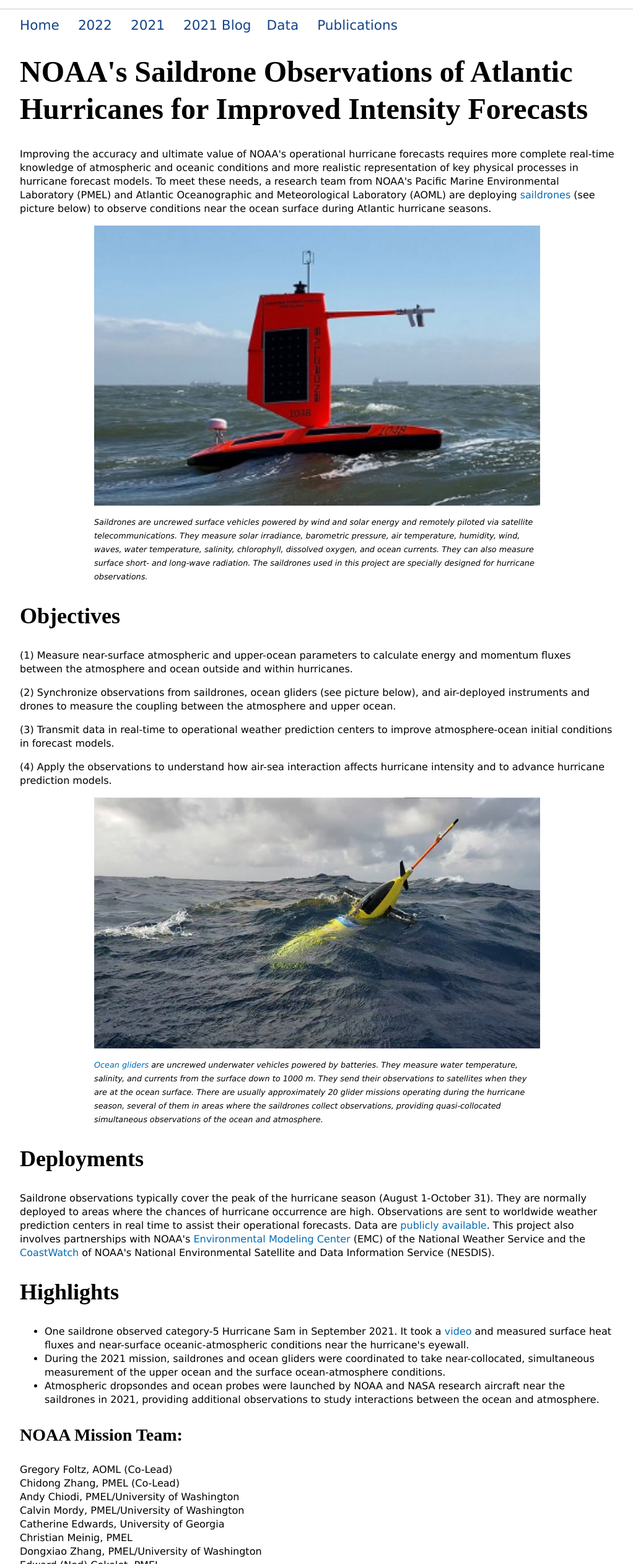
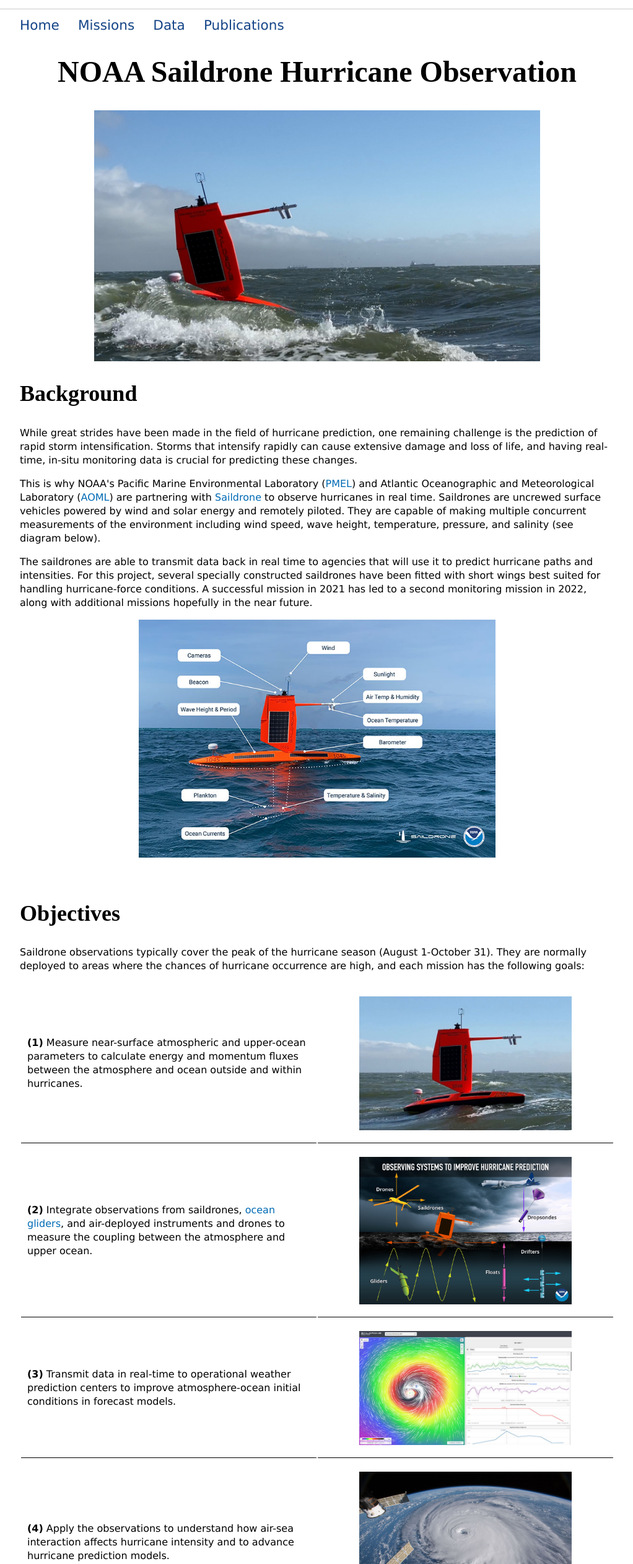
Before and after one commit to NOAA-PMEL/hurricanesite, a plain HTML site: page index.html in a window 1280 px wide. Shown: the part 96-2620 px from the top of the page at 62% size, without its empty margins (128-1150 px from the left). Drawn offline with Linux system fonts and the light colour scheme; a web font is replaced by a local one.

Commit message:
Commit new updates to landing page, 2022 mission & nav links

```diff
--- a/index.html
+++ b/index.html
@@ -4,7 +4,7 @@
 <meta charset="utf-8">
 <meta name="viewport" content="width=device-width, initial-scale=1">
 <!-- InstanceBeginEditable name="doctitle" -->
-<title>NOAA's Saildrone Observations of Atlantic Hurricanes for Improved Intensity Forecasts</title>
+<title>NOAA Saildrone Hurricane Observation</title>
 <script id="_fed_an_ua_tag" type="text/javascript" src="https://dap.digitalgov.gov/Universal-Federated-Analytics-Min.js?agency=DOC&subagency=NOAA&pua=UA-200333778-1"></script>
 <!-- InstanceEndEditable -->
 <!-- InstanceBeginEditable name="head" -->
@@ -26,52 +26,70 @@
 	</div>
 </header>
 <nav>
-	<div id="nav-content"><a href="index.html">Home</a> <a href="2022/index.html">2022</a> <a href="2021/index.html">2021</a> <a href="2021/mission-blog-2021.html">2021 Blog</a><a href="https://data.pmel.noaa.gov/pmel/erddap/search/index.html?page=1&itemsPerPage=1000&searchFor=Saildrone+Hurricane+Monitoring+2021+NRT+data" target="_blank">Data</a> <a href="publications.html">Publications</a></div>
+	<div id="nav-content"><a href="index.html">Home</a>
+		<div class="dropdown" > <a class="dropbtn">Missions</a>
+      <div class="dropdown-content">
+       <a  href="2022/index.html">2022</a>
+          <a href="#2022blog">2022 Blog</a>
+        <a href="2021/index.html">2021</a>
+          <a href="2021/mission-blog-2021.html">2021 Blog</a>
+      </div>
+			</div>
+
+		<a href="https://data.pmel.noaa.gov/pmel/erddap/search/index.html?page=1&itemsPerPage=1000&searchFor=Saildrone+Hurricane+Monitoring+2021+NRT+data" target="_blank">Data</a> <a href="publications.html">Publications</a>
+	</div>
 </nav>
 <!-- InstanceBeginEditable name="MainContent" -->
+
+	<!--<div id="banner" ><img src="images/green_wave.jpeg"></div> -->
 <main>
+
+
 	<div id="main-content">
-		<h1>NOAA's Saildrone Observations of Atlantic Hurricanes for Improved Intensity Forecasts</h1>
-		<p>Improving the accuracy and ultimate value of NOAA's operational hurricane forecasts requires more complete real-time knowledge of atmospheric and oceanic conditions and more realistic representation of key physical processes in hurricane forecast models. To meet these needs, a research team from NOAA's Pacific Marine Environmental Laboratory (PMEL) and Atlantic Oceanographic and Meteorological Laboratory (AOML) are deploying <a href="https://www.saildrone.com/" target="_blank">saildrones</a> (see picture below) to observe conditions near the ocean surface during Atlantic hurricane seasons.</p>
-		<p><img src="images/saildrone.png" alt="Saildrone on the water"/></p>
-		<div class="image-caption">Saildrones are uncrewed surface vehicles powered by wind and solar energy and remotely piloted via satellite telecommunications. They measure solar irradiance, barometric pressure, air temperature, humidity, wind, waves, water temperature, salinity, chlorophyll, dissolved oxygen, and ocean currents. They can also measure surface short- and long-wave radiation. The saildrones used in this project are specially designed for hurricane observations.</div>
+		<h1>NOAA Saildrone Hurricane Observation</h1>
+		<p><img src="images/saildrone_in_wave.jpeg" alt="A saildrone cutting through a wave"></p>
+		<h2>Background</h2>
+		<p>While great strides have been made in the field of hurricane prediction, one remaining challenge is the prediction of rapid storm intensification. Storms that intensify rapidly can cause extensive damage and loss of life, and having real-time, in-situ monitoring data is crucial for predicting these changes. </p>
+		<p>This is why NOAA's Pacific Marine Environmental Laboratory (<a href="https://www.pmel.noaa.gov/">PMEL</a>) and Atlantic Oceanographic and Meteorological Laboratory (<a href="https://www.aoml.noaa.gov/">AOML</a>) are partnering with <a href="https://www.saildrone.com/" target ="_blank">Saildrone</a> to observe hurricanes in real time. Saildrones are uncrewed surface vehicles powered by wind and solar energy and remotely piloted. They are capable of making multiple concurrent measurements of the environment including wind speed, wave height, temperature, pressure, and salinity (see diagram below). </p>
+		<p>The saildrones are able to transmit data back in real time to agencies that will use it to predict hurricane paths and intensities. For this project, several specially constructed saildrones have been fitted with short wings best suited for handling hurricane-force conditions. A successful mission in 2021 has led to a second monitoring mission in 2022, along with additional missions hopefully in the near future. </p>
+		<p><img id="diagram" src="images/diagram.jpeg" alt="Saildrone on the water with observation tools labeled"/></p>
+		<br>
 		<h2>Objectives</h2>
-		<p>(1) Measure near-surface atmospheric and upper-ocean parameters to calculate energy and momentum fluxes between the atmosphere and ocean outside and within hurricanes.</p>
-		<p>(2) Synchronize observations from saildrones, ocean gliders (see picture below), and air-deployed instruments and drones to measure the coupling between the atmosphere and upper ocean.</p>
-		<p>(3) Transmit data in real-time to operational weather prediction centers to improve atmosphere-ocean initial conditions in forecast models.</p>
-		<p>(4) Apply the observations to understand how air-sea interaction affects hurricane intensity and to advance hurricane prediction models.</p>
-		<p><img src="images/AOML_glider_2.jpg" alt="Ocean glider taking measurements in the water"/></p>
-		<div class="image-caption"><a href="https://www.aoml.noaa.gov/hurricane-glider-project/" target="_blank">Ocean gliders</a> are uncrewed underwater vehicles powered by batteries. They measure water temperature, salinity, and currents from the surface down to 1000 m. They send their observations to satellites when they are at the ocean surface. There are usually approximately 20 glider missions operating during the hurricane season, several of them in areas where the saildrones collect observations, providing quasi-collocated simultaneous observations of the ocean and atmosphere.</div>
-		<h2>Deployments</h2>
-		<p>Saildrone observations typically cover the peak of the hurricane season (August 1-October 31). They are normally deployed to areas where the chances of hurricane occurrence are high. Observations are sent to worldwide weather prediction centers in real time to assist their operational forecasts. Data are <a href="https://data.pmel.noaa.gov/pmel/erddap/search/index.html?page=1&itemsPerPage=1000&searchFor=Saildrone+Hurricane+Monitoring+2021+NRT+data" target="_blank">publicly available</a>. This project also involves partnerships with NOAA's <a href="https://www.emc.ncep.noaa.gov/emc_new.php" target="_blank">Environmental Modeling Center</a> (EMC) of the National Weather Service and the <a href="https://coastwatch.noaa.gov/cw/index.html" target="_blank">CoastWatch</a> of NOAA's National Environmental Satellite and Data Information Service (NESDIS).</p>
-		<h2>Highlights</h2>
-		<ul>
-			<li> One saildrone observed category-5 Hurricane Sam in September 2021. It took a <a href="https://www.youtube.com/watch?v=TzgdSSb0T98" target="_blank">video</a> and measured surface heat fluxes and near-surface oceanic-atmospheric conditions near the hurricane's eyewall.</li>
-			<li> During the 2021 mission, saildrones and ocean gliders were coordinated to take near-collocated, simultaneous measurement of the upper ocean and the surface ocean-atmosphere conditions.</li>
-			<li> Atmospheric dropsondes and ocean probes were launched by NOAA and NASA research aircraft near the saildrones in 2021, providing additional observations to study interactions between the ocean and atmosphere. </li>
-		</ul>
-		<h3>NOAA Mission Team:</h3>
-		<p>Gregory Foltz, AOML (Co-Lead)<br>
-			Chidong Zhang, PMEL (Co-Lead)<br>
-			Andy Chiodi, PMEL/University of Washington<br>
-			Calvin Mordy, PMEL/University of Washington<br>
-			Catherine Edwards, University of Georgia <br>
-			Christian Meinig, PMEL<br>
-			Dongxiao Zhang, PMEL/University of Washington<br>
-			Edward (Ned) Cokelet, PMEL<br>
-			Eugene Burger, PMEL<br>
-			Francis Bringas, AOML<br>
-			Gostavo Goni, AOML<br>
-			Hristina G. Hristova, PMEL/University of Hawaii<br>
-			Hyun-Sook Kim, AOML<br>
-			Joaquin Trinanes, AOML/University of Santiago, Spain<br>
-			Jun Zhang, AOML/University of Miami<br>
-			Kathleen E. Bailey, U.S. Integrated Ocean Observing System <br>
-			Kevin O'Brien, PMEL/University of Washington<br>
-			Noah Lawrence-Slavas, PMEL </p>
+		<p>Saildrone observations typically cover the peak of the hurricane season (August 1-October 31). They are normally deployed to areas where the chances of hurricane occurrence are high, and each mission has the following goals:</p>
+		<table>
+			<tr>
+				<td><div class="text-container"><p><strong>(1)</strong> Measure near-surface atmospheric and upper-ocean parameters to calculate energy and momentum fluxes between the atmosphere and ocean outside and within hurricanes.</p></div></td>
+				<td><img src="images/saildrone.png" alt="Image of a saildrone on water"></td>
+			</tr>
+			<tr>
+				<td><p><strong>(2)</strong> Integrate observations from saildrones, <a href="https://www.aoml.noaa.gov/hurricane-glider-project/" target="_blank">ocean gliders</a>, and air-deployed instruments and drones to measure the coupling between the atmosphere and upper ocean.</p></td>
+				<td><img src="images/Hurricane_Observation_Tech_v4_horiz_lores-1024x712.png" alt="Diagram showing usage of various ocean monitoring technologies"></td>
+			</tr>
+			<tr>
+				<td><p><strong>(3)</strong> Transmit data in real-time to operational weather prediction centers to improve atmosphere-ocean initial conditions in forecast models.</p></td>
+				<td><img src="images/dashboard.jpeg" alt="Dashboard of saildrone data"></td>
+			</tr>
+			<tr >
+				<td class="last"><p><strong>(4)</strong> Apply the observations to understand how air-sea interaction affects hurricane intensity and to advance hurricane prediction models.</p></td>
+				<td class="last"><img src="images/hurricane_above.jpeg" alt="View of a hurricane from space"></td>
+
+			</tr>
+
+		</table>
+
+
+		<h2>Results</h2>
+		<p>Keep up with the progress of the 2022 mission on the blog <a href="#2022-blog">here</a>. </p>
+		<p>In 2021, one saildrone was directed through the eyewall of category-4 Hurricane Sam, measured waves of up to 27.5 m (90 ft) and near-surface winds of 55 m/s (125 mph), and recorded this video:</p>
+		<iframe src="https://player.vimeo.com/video/656704575?h=ae7b1a0568&title=0&byline=0&portrait=0" width="640" height="360" frameborder="0" allow="autoplay; fullscreen; picture-in-picture" allowfullscreen></iframe>
+		<p>Additionally, saildrones and ocean gliders were coordinated to take simultaneous measurements of the upper ocean and surface ocean-atmosphere conditions, and other saildrones observed four tropical storms (Fred, Grace, Henri, Peter). </p>
+		<p>Several researchers have already released publications based on the 2021 mission, available <a href="publications.html">here</a>, and mission data are publicly available <a href="https://data.pmel.noaa.gov/pmel/erddap/search/index.html?page=1&itemsPerPage=1000&searchFor=Saildrone+Hurricane+Monitoring+2021+NRT+data">here</a>.
+</p>
+
 		<p><b>This project is supported by <a href="https://research.noaa.gov/" target="_blank">NOAA's Office of Oceanic and Atmospheric Research (OAR)</a>, <a href="https://www.omao.noaa.gov/" target="_blank">Office of Marine and Aviation Operations (OMAO)</a>, and <a href="https://wpo.noaa.gov/" target="_blank">Weather Program Office (WPO)</a> in collaboration with Saildrone, Inc.</b>	</p>
 	</div>
 </main>
+
 <!-- InstanceEndEditable -->
 <footer>
 	<div id="footer-content" class="clearfix">
--- a/saildrone_hurricanes.css
+++ b/saildrone_hurricanes.css
@@ -41,6 +41,10 @@ img {
 	border: 0;
 	width: 100%;
 }
+iframe{
+	border: 0;
+	width: 100%;
+}
 .clearfix::after { /* Clear floats */
 	content: "";
 	clear: both;
@@ -53,6 +57,7 @@ h1, h2, h3, h4, h5, h6 {
 h1 {
 	font-size: 2em;
 	line-height: 1.25em;
+	text-align: center;
 }
 h2 {
 	font-size: 1.6252em;
@@ -123,6 +128,28 @@ a.skip-link:focus, a.skip-link:active {
 	font-size: 1.2em;
 	z-index: 999;
 }
+
+.last{
+	border-bottom: none;
+}
+td{
+	width: 40%;
+	padding: 7px 0px;
+	border-bottom: thin solid;
+}
+td .text-container{
+	margin: auto;
+}
+
+td img{
+	display: block;
+	margin-left: auto;
+	margin-right: auto;
+}
+.dropbtn{
+	display: none;
+}
+
 /** Tablet **/
 @media screen and (min-width: 576px) {
 	body {
@@ -151,6 +178,7 @@ a.skip-link:focus, a.skip-link:active {
 	main img, .image-caption {
 		width: 75%;
 	}
+
 	footer {
 		color: #ccc;
 		background-color: #080808;
@@ -204,6 +232,22 @@ a.skip-link:focus, a.skip-link:active {
 	.footer-lab-info {
 		margin-bottom: 15px;
 	}
+	#main-content p img, .image-caption {	/* Center images: https://www.w3.org/Style/Examples/007/center.en.html */
+		display: block;
+    	margin: 0 auto;
+	}
+
+	table{
+		margin: auto;
+		width: 100%;
+	}
+	td{
+	width: 30%;
+	padding: 14px 10px;
+}
+
+
+
 }
 /** Desktop **/
 @media screen and (min-width: 960px) {
@@ -233,11 +277,53 @@ a.skip-link:focus, a.skip-link:active {
 		font-size: 1.75em;
 		line-height: 1.25em;
 	}
-	#main-content p img, .image-caption {	/* Center images: https://www.w3.org/Style/Examples/007/center.en.html */
-		display: block;
-    	margin: 0 auto;
-	}
+
 	.footer-lab-info {
 		margin-top: 25px;
 	}
+
+	#diagram{
+		width: 60%;
+	}
+
+	td{
+	width: 20%;
+	padding: 20px 10px;
 }
+
+	.dropbtn {
+	  display: inline-block;
+    color: white;
+    border: none;
+  }
+  .dropdown {
+    position: relative;
+    display: inline-block;
+  }
+  .dropdown-content {
+    display: none;
+    position: absolute;
+    background-color: rgb(255,255,255);
+    min-width: 160px;
+    box-shadow: 0px 8px 16px 0px rgba(0, 0, 0, 0.2);
+    z-index: 1;
+  }
+  .dropdown-content a {
+    color: black;
+    padding: 12px 16px;
+
+    text-decoration: none;
+    display: block;
+  }
+  .dropdown:hover .dropdown-content {
+    display: block;
+  }
+	.logo-container{
+		width: 150px;
+		display: inline-block;
+	}
+	.logo-container img{
+		display: block;
+		margin: auto;
+	}
+}
```
Also changed, not shown: 2021/index.html (+14 -5 lines), 2021/mission-blog-2021.html (+12 -1 lines), 2022/index.html (+26 -14 lines), publications.html (+12 -1 lines), 2022/images/saildrones-dockside-saint-thomas.jpeg (added), Artboard 2.png (added), images/Hurricane_Observation_Tech_v4_horiz_lores-1024x712.png (added), images/dashboard.jpeg (added), images/diagram.jpeg (added), images/green_wave.jpeg (added), images/hurricane_above.jpeg (added), images/saildrone_in_wave.jpeg (added), 2 other files.
